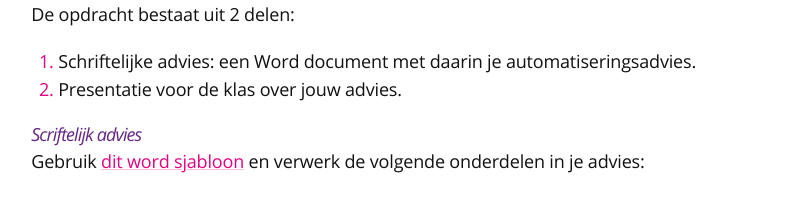
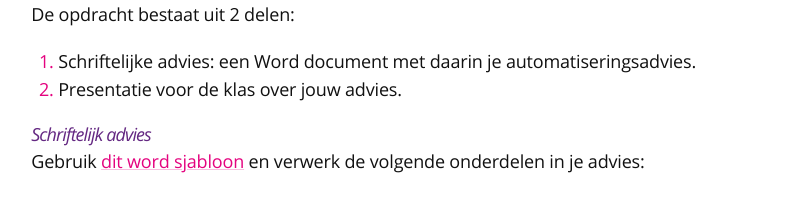
Before and after one commit to co-teach/website, a Next.js app: page /voor-leerlingen/week-5 in a window 1280 px wide. Shown: the part 1668-1871 px from the top of the page, without its empty margins (228-1028 px from the left). Built offline with nearby package versions, Linux system fonts and the light colour scheme.

Commit message:
Fix typo

```diff
--- a/pages/voor-leerlingen/week-5/index.tsx
+++ b/pages/voor-leerlingen/week-5/index.tsx
@@ -89,7 +89,7 @@ const Index = (props: {}) => (
 						<li>Presentatie voor de klas over jouw advies.</li>
 					</ol>
 
-					<h4><i>Scriftelijk advies</i></h4>
+					<h4><i>Schriftelijk advies</i></h4>
 					<p>
 						Gebruik <a href="/docs/voor-leerlingen/Domein F - Informatica en Ik - Eindopdracht - SJABLOON.docx">dit word sjabloon</a> en verwerk de volgende onderdelen in je advies:
 					</p>
```
